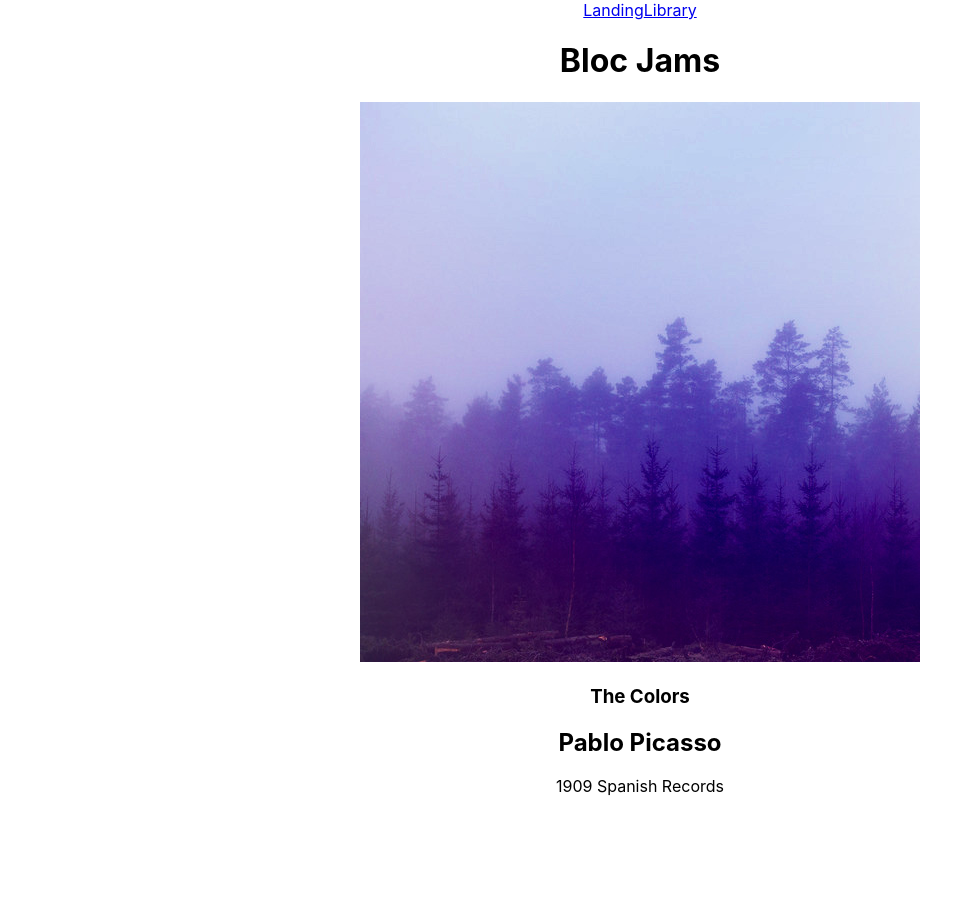
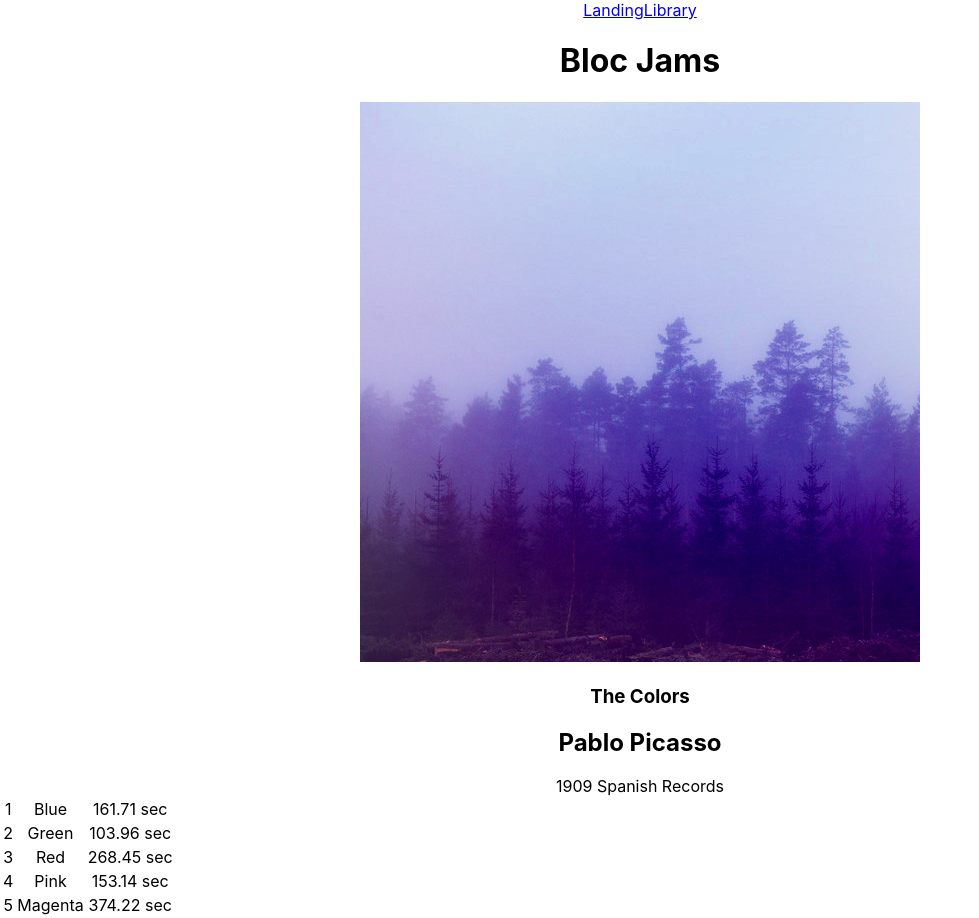
Before and after one commit to chizbob/bloc-jams-react, a React (Create React App) app: page /album/the-colors in a window 1280 px wide. Shown: the whole page, without its empty margins (0-979 px from the left). Before the commit the page ends 800 px from the top, so only its background shows below. Built offline with nearby package versions, Linux system fonts and the light colour scheme.

Commit message:
playback assignment completed

```diff
--- a/src/components/Album.js
+++ b/src/components/Album.js
@@ -3,16 +3,47 @@ import albumData from './../data/albums';
 
 class Album extends Component {
   constructor(props) {
-     super(props);
+       super(props);
 
-     const album = albumData.find( album => {
-        return album.slug === this.props.match.params.slug
-      });
+       const album = albumData.find( album => {
+          return album.slug === this.props.match.params.slug;
+        })
 
-      this.state = {
-        album: album
-      };
+       this.state = {
+          album: album,
+          currentSong: album.songs[0],
+          isPlaying: false
+       }
+
+       this.audioElement = document.createElement('audio');
+       this.audioElement.src = album.songs[0].audioSrc;
   }
+
+   play() {
+     this.audioElement.play();
+     this.setState({ isPlaying: true });
+   }
+
+   pause() {
+     this.audioElement.pause();
+     this.setState({ isPlaying: false });
+   }
+
+   setSong(song) {
+     this.audioElement.src = song.audioSrc;
+     this.setState({ currentSong: song });
+   }
+
+   handleSongClick(song) {
+       const isSameSong = this.state.currentSong === song;
+       if (this.state.isPlaying && isSameSong) {
+          this.pause();
+       } else {
+         if (!isSameSong){
+          this.setSong(song)}
+          this.play();
+       }
+   }
 
   render() {
     return (
@@ -32,10 +63,18 @@ class Album extends Component {
             <col id="song-duration-column" />
           </colgroup>
           <tbody>
+            { this.state.album.songs.map( (song, index) =>
+              <tr className="song" key={index} onClick={() => this.handleSongClick(song)}>
+                <td>{index+1}</td>
+                <td>{song.title}</td>
+                <td>{song.duration} sec</td>
+              </tr>
+             )
+            }
           </tbody>
         </table>
       </section>
-    );
+    )
   }
 }
 
```
